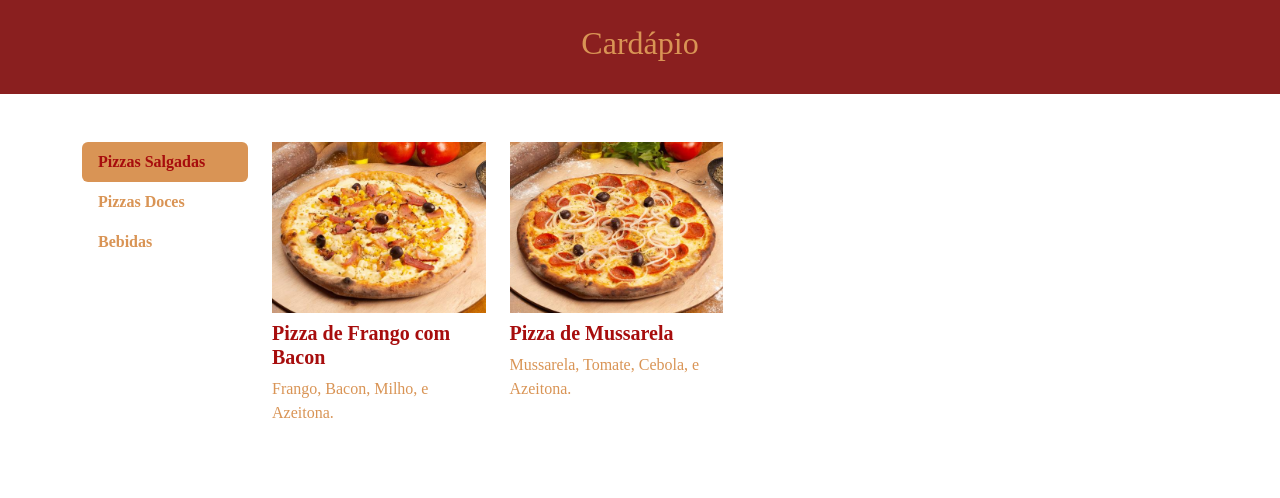
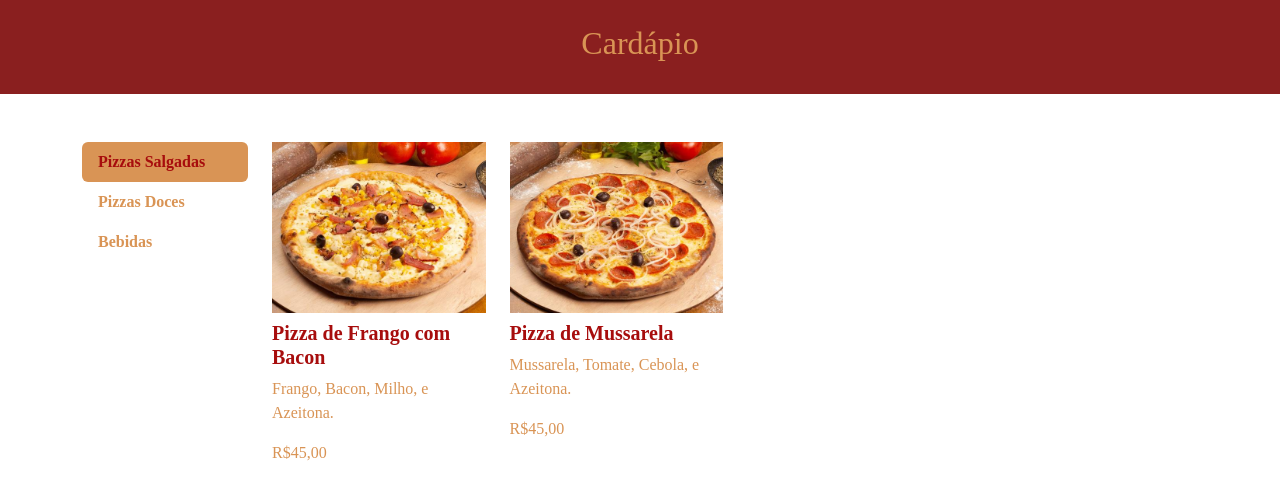
Before and after one commit to monosodrac/PizzariaAurora_frontend, a React (Create React App) app: page /cardapio in a window 1280 px wide. Shown: the top 498 px of the page. Built offline with nearby package versions, Linux system fonts and the light colour scheme; a web font is replaced by a local one.

Commit message:
add some styles to cardapio

```diff
--- a/package.json
+++ b/package.json
@@ -2,7 +2,7 @@
   "name": "projeto_lanchonete",
   "version": "0.1.0",
   "private": true,
-  "homepage": "//localhost/lanchonete",
+  "homepage": "//localhost",
   "dependencies": {
     "@testing-library/jest-dom": "^5.17.0",
     "@testing-library/react": "^13.4.0",
@@ -11,7 +11,6 @@
     "react": "^18.3.1",
     "react-bootstrap": "^2.10.3",
     "react-dom": "^18.3.1",
-    "react-hook-form": "^7.52.1",
     "react-icons": "^5.2.1",
     "react-iframe": "^1.8.5",
     "react-modal": "^3.16.1",
--- a/src/Assets/assets.js
+++ b/src/Assets/assets.js
@@ -5,41 +5,43 @@ import Pizza4 from "../Styles/Imgs/pizza2-2.jpg";
 import Beb1 from "../Styles/Imgs/beb1.jpg";
 import Beb2 from "../Styles/Imgs/beb2.jpg";
 
-export const produtos = [
+export const salgadas = [
     {
-        image: Pizza1,
+        imagem: Pizza1,
         nome: "Pizza de Frango com Bacon",
-        Descricao: "",
-        preco: "",
+        descricao: "Frango, Bacon, Milho, e Azeitona.",
+        preco: "R$45,00",
     },
     {
-        image: Pizza2,
-        nome: "",
-        Descricao: "",
-        preco: "",
+        imagem: Pizza2,
+        nome: "Pizza de Mussarela",
+        descricao: "Mussarela, Tomate, Cebola, e Azeitona.",
+        preco: "R$45,00",
+    },
+]
+
+export const doces = [
+    {
+        imagem: Pizza3,
+        nome: "Pizza de Chocolate com Morango",
+        preco: "R$45,00",
     },
     {
-        image: Pizza3,
-        nome: "",
-        Descricao: "",
-        preco: "",
+        imagem: Pizza4,
+        nome: "Pizza de M&M",
+        preco: "R$45,00",
+    },
+]
+
+export const bebidas = [
+    {
+        imagem: Beb1,
+        nome: "Coca Cola",
+        preco: "R$15,00",
     },
     {
-        image: Pizza4,
-        nome: "",
-        Descricao: "",
-        preco: "",
-    },
-    {
-        image: Beb1,
-        nome: "",
-        Descricao: "",
-        preco: "",
-    },
-    {
-        image: Beb2,
-        nome: "",
-        Descricao: "",
-        preco: "",
+        imagem: Beb2,
+        nome: "Água sem gás",
+        preco: "R$15,00",
     }
 ]
--- a/src/Components/Cardapio/index.js
+++ b/src/Components/Cardapio/index.js
@@ -1,11 +1,5 @@
 import React from "react";
-
-import Pizza1 from "../../Styles/Imgs/pizza1-1.jpg";
-import Pizza2 from "../../Styles/Imgs/pizza1-2.jpg";
-import Pizza3 from "../../Styles/Imgs/pizza2-1.jpg";
-import Pizza4 from "../../Styles/Imgs/pizza2-2.jpg";
-import Beb1 from "../../Styles/Imgs/beb1.jpg";
-import Beb2 from "../../Styles/Imgs/beb2.jpg";
+import { salgadas, doces, bebidas } from "../../Assets/assets";
 
 export default function Cardapio() {
     return (
@@ -27,56 +21,56 @@ export default function Cardapio() {
                             <div class="tab-content">
                                 <div class="tab-pane active" id="salg">
                                     <div class="row">
-                                        <div class="col-md-3">
-                                            <a href="/login">
-                                                <img class="d-block w-100" src={Pizza1} alt="Pizza de Frango com Bacon" />
-                                                <h5 class="text-colored fw-bold mt-2">Pizza de Frango com Bacon</h5>
+                                        {salgadas.map((item, index) => (
+                                            <div class="col-md-3 coluna">
+                                                <a href="/pedido">
+                                                    <div className="" key={index}>
+                                                        <img className="d-block w-100" src={item.imagem} alt="Pizza de Frango com Bacon" />
+                                                        <h5 className="text-colored fw-bold mt-2">{item.nome}</h5>
                                                         <p>
-                                                    Frango, Bacon, Milho, e Azeitona.
+                                                            {item.descricao}
                                                         </p>
+                                                        <p>
+                                                            {item.preco}
+                                                        </p>
+                                                    </div>
                                                 </a>
                                             </div>
-                                        <div class="col-md-3">
-                                            <a href="/login">
-                                                <img class="d-block w-100" src={Pizza2} alt="Pizza de Mussarela" />
-                                                <h5 class="text-colored fw-bold mt-2">Pizza de Mussarela</h5>
-                                                <p>
-                                                    Mussarela, Tomate, Cebola, e Azeitona.
-                                                </p>
-                                            </a>
-                                        </div>
+                                        ))}
                                     </div>
                                 </div>
                                 <div class="tab-pane" id="doces">
                                     <div class="row">
-                                        <div class="col-md-3">
-                                            <a href="/login">
-                                                <img class="d-block w-100" src={Pizza3} alt="Pizza de Chocolate com Morango" />
-                                                <h5 class="text-colored fw-bold mt-2">Pizza de Chocolate com Morango</h5>
+                                        {doces.map((item, index) => (
+                                            <div class="col-md-3 coluna">
+                                                <a href="/pedido">
+                                                    <div className="" key={index}>
+                                                        <img className="d-block w-100" src={item.imagem} alt="Pizza de Frango com Bacon" />
+                                                        <h5 className="text-colored fw-bold mt-2">{item.nome}</h5>
+                                                        <p>
+                                                            {item.preco}
+                                                        </p>
+                                                    </div>
                                                 </a>
                                             </div>
-                                        <div class="col-md-3">
-                                            <a href="/login">
-                                                <img class="d-block w-100" src={Pizza4} alt="Pizza de M&M" />
-                                                <h5 class="text-colored fw-bold mt-2">Pizza de M&M</h5>
-                                            </a>
-                                        </div>
+                                        ))}
                                     </div>
                                 </div>
                                 <div class="tab-pane" id="bebs">
                                     <div class="row">
-                                        <div class="col-md-3">
-                                            <a href="/login">
-                                                <img class="d-block w-100" src={Beb1} alt="Coca Cola" />
-                                                <h5 class="text-colored fw-bold mt-2">Coca Cola</h5>
+                                        {bebidas.map((item, index) => (
+                                            <div class="col-md-3 coluna">
+                                                <a href="/pedido">
+                                                    <div className="" key={index}>
+                                                        <img className="d-block w-100" src={item.imagem} alt="Pizza de Frango com Bacon" />
+                                                        <h5 className="text-colored fw-bold mt-2">{item.nome}</h5>
+                                                        <p>
+                                                            {item.preco}
+                                                        </p>
+                                                    </div>
                                                 </a>
                                             </div>
-                                        <div class="col-md-3">
-                                            <a href="/login">
-                                                <img class="d-block w-100" src={Beb2} alt="Água sem gás" />
-                                                <h5 class="text-colored fw-bold mt-2">Água sem gás</h5>
-                                            </a>
-                                        </div>
+                                        ))}
                                     </div>
                                 </div>
                             </div>
@@ -87,16 +81,3 @@ export default function Cardapio() {
         </div>
     );
 };
-
-
-// {products().map((item, index) => (
-//     <a href={item.link}>
-//         <div className="" key={index}>
-//             <img class="d-block w-100" src={item.imagem} alt="Pizza de Frango com Bacon" />
-//             <h5 class="text-colored fw-bold mt-2">{item.nome}</h5>
-//             <p>
-//                 {item.descricao}
-//             </p>
-//         </div>
-//     </a>
-// ))}
--- a/src/Components/Perfil/PerfilCliente.js
+++ b/src/Components/Perfil/PerfilCliente.js
@@ -20,8 +20,8 @@ export default function UserProfile() {
                 });
                 console.log('Resposta da API:', resposta);
                 // Verificar se resposta.data é um array antes de atribuir
-                if (Array.isArray(resposta.data.nome)) {
-                    setDadosUsuarios(resposta.data.nome);
+                if (Array.isArray(resposta.data)) {
+                    setDadosUsuarios(resposta.data);
                 } else {
                     setDadosUsuarios([]); // Caso não seja um array, defina como array vazio
                     toast.error('Dados inválidos retornados da API', {
@@ -86,7 +86,7 @@ export default function UserProfile() {
             )}
         </>
     );
-}
+};
 
 
 
--- a/src/Router/index.js
+++ b/src/Router/index.js
@@ -1,12 +1,13 @@
-import React, { useContext } from 'react';
-import { AutenticadoContexto } from '../Contexts/authContexts'
+// import React, { useContext } from 'react';
+import React from 'react';
+// import { AutenticadoContexto } from '../Contexts/authContexts'
 
 import NaoAutenticados from './NaoAutenticados.routes';
 import Autenticados from './Autenticados.routes';
 
 export default function Rotas() {
-    const { autenticado } = useContext(AutenticadoContexto);
-    // const autenticado = true;
+    // const { autenticado } = useContext(AutenticadoContexto);
+    const autenticado = true;
 
     return (
         <>
--- a/src/styles/Config/_cardapio.scss
+++ b/src/styles/Config/_cardapio.scss
@@ -12,6 +12,13 @@
             p {
                 color: variaveis.$corSecundaria;
             }
+
+        }
+
+        .coluna {
+            &:hover {
+                background-color: red;
+            }
         }
     }
 }
```
Also changed, not shown: src/Components/Cadastro/Produtos/CadProdutos.js (+23 -23 lines), 1 other file (tests, documents, lock files or other folders). Lines whose indentation alone changed are shown as unchanged.
